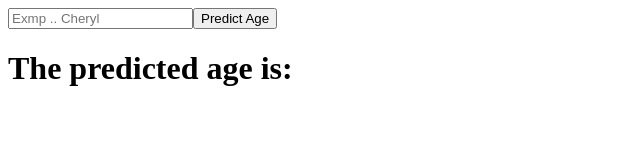
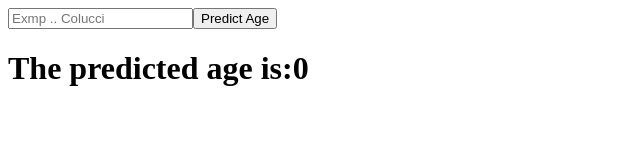
Before and after one commit to Cherrypick14/all_react_practices, a React (Create React App) app: page / in a window 1280 px wide. Shown: the top 160 px of the page, without its empty margins (0-640 px from the left). Built offline with nearby package versions, Linux system fonts and the light colour scheme.

Commit message:
set predicted age in response to input value

```diff
--- a/src/components/myage.jsx
+++ b/src/components/myage.jsx
@@ -3,21 +3,23 @@ import Axios from 'axios'
 
 const Myage = () => {
 
-  const[name, setName] = useState("")
+  const[name, setName] = useState("");
+  const[age, setPredictedAge] = useState(0);
 
   const fetchData = () =>{
     Axios.get(`https://api.agify.io/?name=${name}`).then((res)=>{
-      console.log(res.data)
-  })
+      setPredictedAge(res.data.age);
+
+  });
   }
 
   return (
     <div className='Age'>
-      <input placeholder='Exmp .. Cheryl'
+      <input placeholder='Exmp .. Colucci'
              onChange={(event)=> setName(event.target.value)}/>
 
         <button onClick={fetchData}>Predict Age</button>
-        <h1>The predicted age is: </h1>
+        <h1>The predicted age is:{age} </h1>
 
     </div>
   )
```
